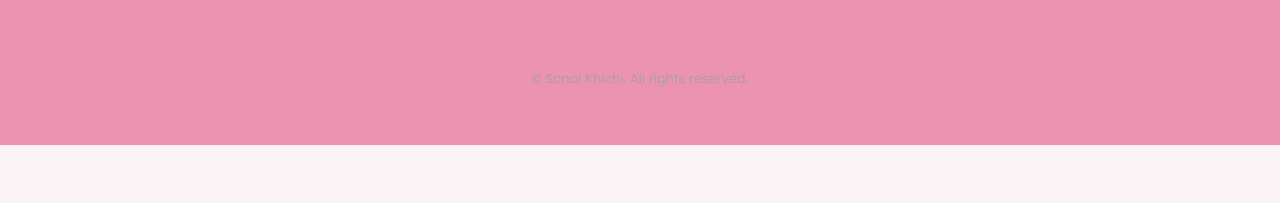
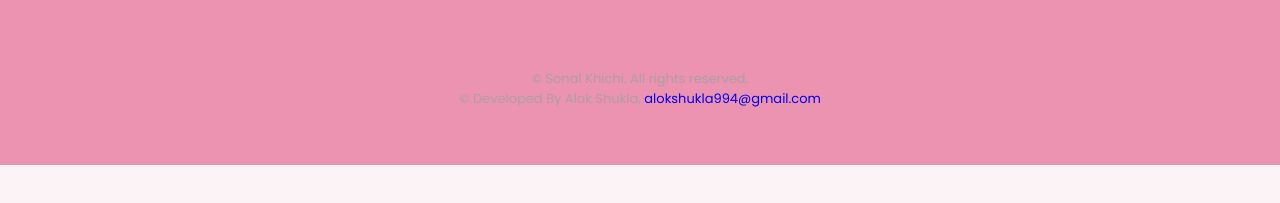
Before and after one commit to alokshukla92/sonal, a plain HTML site: page index.html in a window 1280 px wide. Shown: the part 4606-4809 px from the top of the page. Drawn offline with nearby package versions, Linux system fonts and the light colour scheme.

```diff
--- a/index.html
+++ b/index.html
@@ -932,7 +932,10 @@
                     </a>
                 </div>
             </div>
-            <p class="footer__copy">&#169; Sonal Khichi. All rights reserved.</p>
+            <p class="footer__copy">&#169; Sonal Khichi. All rights reserved.
+                <br>
+                &#169; Developed By Alok Shukla, <a href="mailto:alokshukla994@gmail.com">alokshukla994@gmail.com</a>
+            </p>
         </div>
 
     </footer>
```
